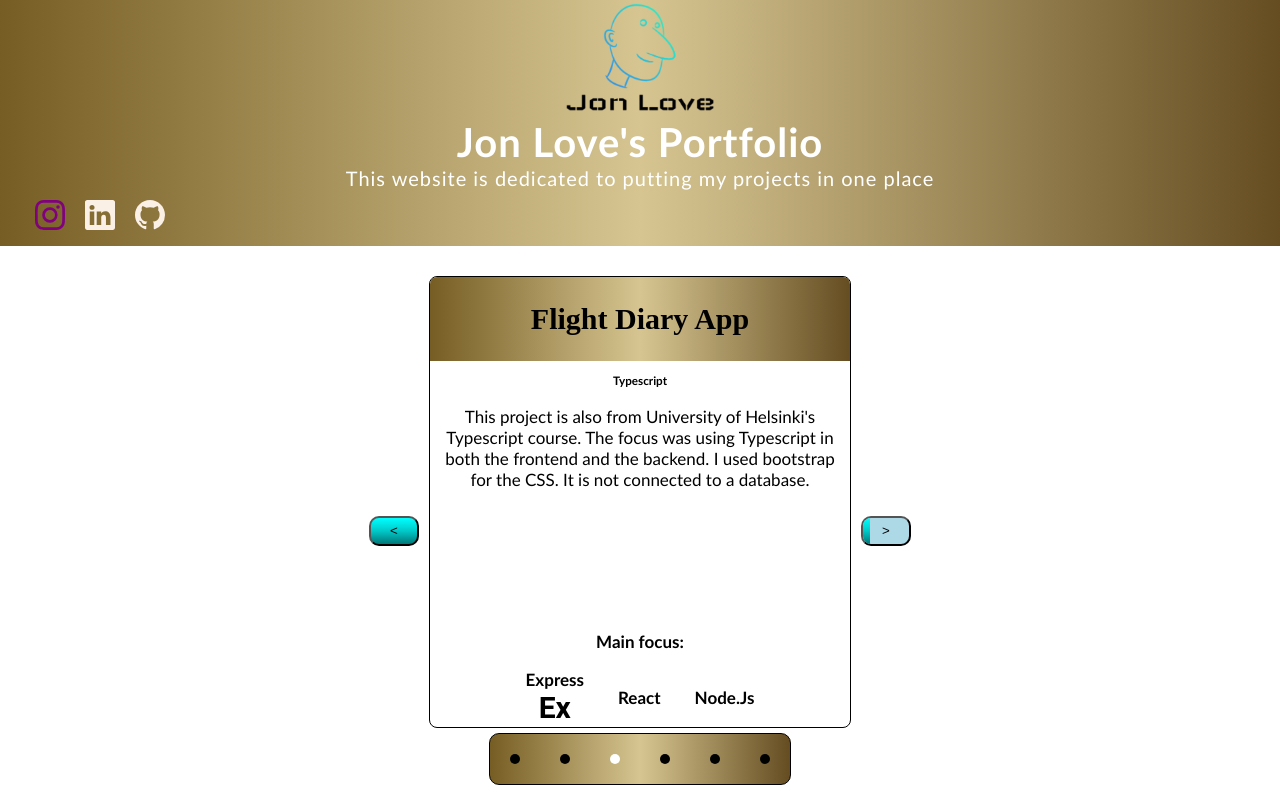
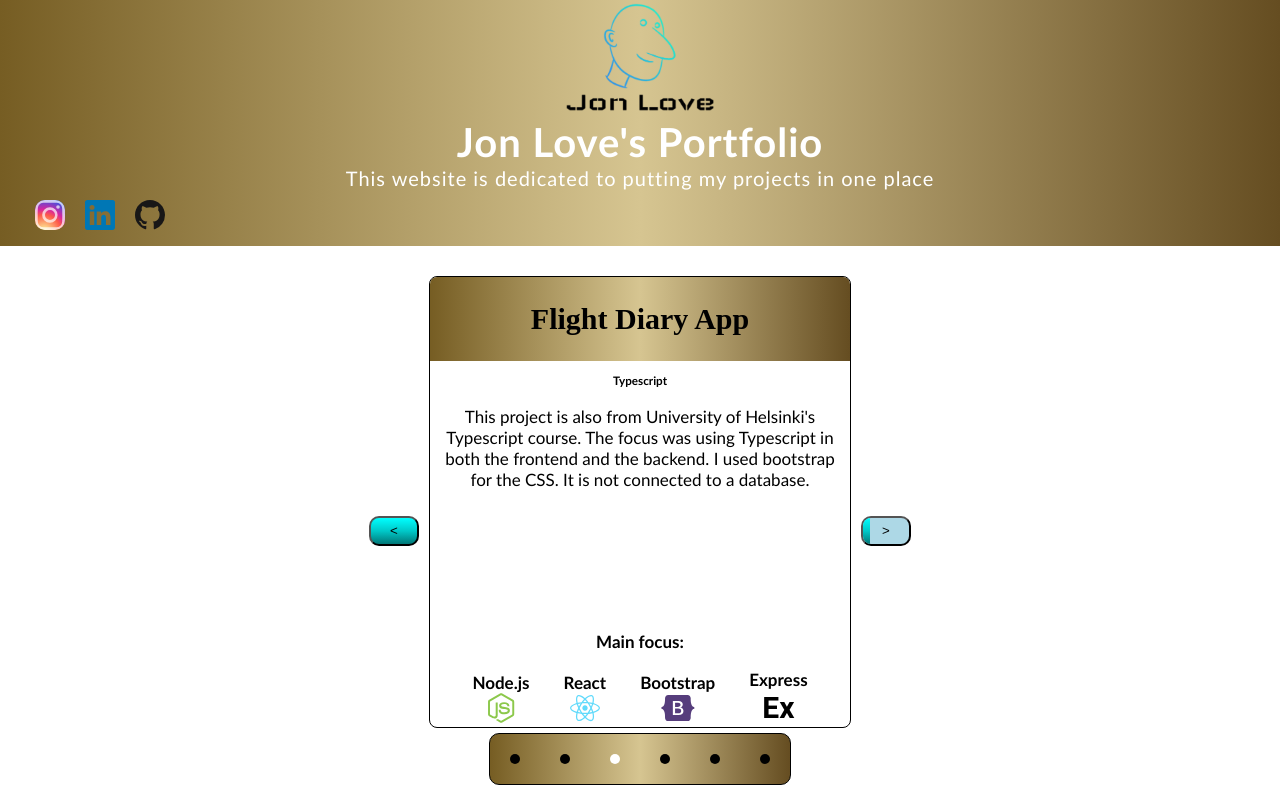
Before and after one commit to jonnny013/portfolio, a React (Vite) app: page / in a window 1280 px wide. Built offline with nearby package versions, Linux system fonts and the light colour scheme.

Commit message:
Add icon functionality and adjust data Move all booleans in data to a skill object

```diff
--- a/index.html
+++ b/index.html
@@ -2,7 +2,7 @@
 <html lang="en">
   <head>
     <meta charset="UTF-8" />
-    <link rel="icon" type="image/svg+xml" href="./public/mainLogo.ico" />
+    <link rel="icon" type="image/svg+xml" href="./mainLogo.ico" />
     <meta name="viewport" content="width=device-width, initial-scale=1.0" />
     <title>Jon Love's Portfolio</title>
   </head>
--- a/package.json
+++ b/package.json
@@ -10,6 +10,10 @@
     "preview": "vite preview"
   },
   "dependencies": {
+    "@fortawesome/fontawesome-svg-core": "^6.5.1",
+    "@fortawesome/free-brands-svg-icons": "^6.5.1",
+    "@fortawesome/free-solid-svg-icons": "^6.5.1",
+    "@fortawesome/react-fontawesome": "^0.2.0",
     "bootstrap": "^5.3.2",
     "bootstrap-icons": "^1.11.2",
     "framer-motion": "^10.16.16",
--- a/src/App.css
+++ b/src/App.css
@@ -310,6 +310,7 @@ h2 {
   }
   .buttons {
     display: none;
+    color: rgba(255, 255, 255, 0.825)
   }
 }
 
--- a/src/components/Header/SocialIcons.tsx
+++ b/src/components/Header/SocialIcons.tsx
@@ -7,13 +7,21 @@ const SocialIcons = () => {
         target='_blank'
         href='https://instagram.com/jonloveprogramming?igshid=OGQ5ZDc2ODk2ZA=='
       >
-        <Instagram color="purple" />
+        <Instagram
+          style={{
+            background:
+              'radial-gradient(circle at 30% 107%, #fdf497 0%, #fdf497 5%, #fd5949 45%, #d6249f 60%, #285AEB 90%)',
+            borderRadius: 10,
+            fontWeight: 0,
+          }}
+          color='rgba(255, 255, 255, 0.7)'
+        />
       </a>
       <a target='_blank' href='https://www.linkedin.com/in/jon-love-9b8342265/'>
-        <Linkedin />
+        <Linkedin color='#0077B5' />
       </a>
       <a target='_blank' href='https://github.com/jonnny013'>
-        <Github />
+        <Github color='#181717' />
       </a>
     </div>
   );
--- /dev/null
+++ b/src/components/Projects/Icons.tsx
@@ -0,0 +1,72 @@
+import {FontAwesomeIcon} from '@fortawesome/react-fontawesome';
+import {
+  faCss3,
+  faHtml5,
+  faNodeJs,
+  faReact,
+  faBootstrap,
+  faJs,
+} from '@fortawesome/free-brands-svg-icons';
+
+export const renderIcon = (key: string) => {
+  switch (key) {
+    case 'css':
+      return (
+        <div className='mern-icon'>
+          <p>CSS</p>
+          <FontAwesomeIcon icon={faCss3} size='3x' style={{color: '#1572B6'}} />
+        </div>
+      );
+    case 'html':
+      return (
+        <div className='mern-icon'>
+          <p>HTML</p>
+          <FontAwesomeIcon icon={faHtml5} size='3x' style={{color: '#E34F26'}} />
+        </div>
+      );
+    case 'node':
+      return (
+        <div className='mern-icon'>
+          <p>Node.js</p>
+          <FontAwesomeIcon icon={faNodeJs} size='3x' style={{color: '#8CC84B'}} />
+        </div>
+      );
+    case 'react':
+      return (
+        <div className='mern-icon'>
+          <p>React</p>
+          <FontAwesomeIcon icon={faReact} size='3x' style={{color: '#61DAFB'}} />
+        </div>
+      );
+    case 'bootstrap':
+      return (
+        <div className='mern-icon'>
+          <p>Bootstrap</p>
+          <FontAwesomeIcon icon={faBootstrap} size='3x' style={{color: '#563D7C'}} />
+        </div>
+      );
+    case 'javascript':
+      return (
+        <div className='mern-icon'>
+          <p>JavaScript</p>
+          <FontAwesomeIcon icon={faJs} size='3x' style={{color: '#F7DF1E'}} />
+        </div>
+      );
+    case 'mongoDB':
+      return (
+        <div className='mern-icon'>
+          <p>MongoDB</p>
+          <p>where is my icon??</p>
+        </div>
+      );
+    case 'express':
+      return (
+        <div className='mern-icon'>
+          <p>Express</p>
+          <p id='express-logo'>Ex</p>
+        </div>
+      );
+    default:
+      return null;
+  }
+};
--- a/src/components/Projects.tsx
+++ b/src/components/Projects/Projects.tsx
@@ -1,10 +1,21 @@
-import { Project } from '../types';
+import {Project} from '../../types';
+import { renderIcon } from './Icons';
 
-const Projects = ({project, index, projectIndex}: {project: Project, index: number, projectIndex: number}) => {
+
+const Projects = ({
+  project,
+  index,
+  projectIndex,
+}: {
+  project: Project;
+  index: number;
+  projectIndex: number;
+}) => {
+
+
   return (
     <div
       style={{
-
         objectFit: 'cover',
         display: projectIndex !== index ? 'none' : 'block',
         backgroundColor: '',
@@ -21,18 +32,9 @@ const Projects = ({project, index, projectIndex}: {project: Project, index: numb
         <div className='project-focus'>
           <p className='main-focus-paragraph'>Main focus:</p>
           <div className='icons'>
-            <div className='mern-icon'>
-              <p>Express</p>
-              <p id='express-logo'>Ex</p>
-            </div>
-            <div className='mern-icon'>
-              <p>React</p>
-              <i className='fa-brands fa-react' style={{color: '#61dbfb'}}></i>
-            </div>
-            <div className='mern-icon'>
-              <p>Node.Js</p>
-              <i className='fa-brands fa-node' style={{color: '#68a063'}}></i>
-            </div>
+            {Object.entries(project.skills).map(
+              ([skill, value]) => value && renderIcon(skill)
+            )}
           </div>
         </div>
       </div>
--- a/src/data.ts
+++ b/src/data.ts
@@ -12,7 +12,7 @@ export const projectData = [
     project: 'GraphQL',
     intro:
       "This project is from University of Helsinki's fullstack open course. I made it using the MERN stack and used GraphQL for data storage. I usedbootstrap for the CSS. This project includes the use of websockets.",
-    css: false,
+    skills: {css: false,
     html: false,
     node: true,
     react: true,
@@ -21,7 +21,7 @@ export const projectData = [
     mongoDB: true,
     express: true,
     javascript: false,
-    typescript: false,
+    typescript: false,},
     website: 'https://jonlovesbookapp.fly.dev/',
     sourceCode: 'https://github.com/jonnny013/fullstack_part7',
   },
@@ -30,7 +30,7 @@ export const projectData = [
     project: 'Typescript',
     intro:
       "This project is from University of Helsinki's Typescript course. The focus was using Typescript in both the frontend and the backend. I used materialUI for the CSS.",
-    css: false,
+    skills: {css: false,
     html: false,
     node: true,
     react: true,
@@ -39,7 +39,7 @@ export const projectData = [
     mongoDB: true,
     express: true,
     javascript: false,
-    typescript: true,
+    typescript: true},
     website: 'https://dr-loves-patientor.fly.dev',
     sourceCode: 'https://github.com/jonnny013/fullstackopen_part9',
   },
@@ -48,7 +48,7 @@ export const projectData = [
     project: 'Typescript',
     intro:
       "This project is also from University of Helsinki's Typescript course. The focus was using Typescript in both the frontend and the backend. I used bootstrap for the CSS. It is not connected to a database.",
-    css: false,
+    skills: {css: false,
     html: false,
     node: true,
     react: true,
@@ -57,7 +57,7 @@ export const projectData = [
     mongoDB: false,
     express: true,
     javascript: false,
-    typescript: true,
+    typescript: true},
     website: 'https://ilaris-flight-diaries.fly.dev',
     sourceCode: 'https://github.com/jonnny013/fullstackopen_part9',
   },
@@ -66,7 +66,7 @@ export const projectData = [
     project: 'Full Stack',
     intro:
       "This project is from University of Helsinki's fullstack open course. I made it using the MERN stack. This was an independent project that allowed me to get extremely familair with each aspect of fullstack website development including frontend testing, backend testing, end to end testing and continued practice in both the frontend and the backend. I am currently working on making it isomorphic.",
-    css: false,
+    skills: {css: false,
     html: false,
     node: true,
     react: true,
@@ -75,7 +75,7 @@ export const projectData = [
     mongoDB: true,
     express: true,
     javascript: false,
-    typescript: false,
+    typescript: false},
     website: 'https://jonnny013bloglist.fly.dev',
     sourceCode: 'https://github.com/jonnny013/fullstackopen_part9',
   },
@@ -84,7 +84,7 @@ export const projectData = [
     project: 'Vanilla Javascript',
     intro:
       "A project is from TheOdinProject. I focused on basic Javascript. Although the javascript isn't complex, it was my first time connecting Javascript to HTML which started as a challenge but got easy quickly. I also used Bootstrap for extra practice.",
-    css: true,
+    skills: {css: true,
     html: true,
     node: false,
     react: false,
@@ -93,7 +93,7 @@ export const projectData = [
     mongoDB: false,
     express: false,
     javascript: true,
-    typescript: false,
+    typescript: false},
     website: 'unknown location',
     sourceCode: 'https://github.com/jonnny013/',
   },
@@ -102,7 +102,7 @@ export const projectData = [
     project: 'React practice',
     intro:
       "I made a project that fits the holiday of the mid autumn festival. I implemented new practices such as translation files and Routes within react. I got a better understanding for useEffect and why it is important as well.",
-    css: true,
+    skills: {css: true,
     html: false,
     node: false,
     react: true,
@@ -111,7 +111,7 @@ export const projectData = [
     mongoDB: false,
     express: false,
     javascript: false,
-    typescript: false,
+    typescript: false},
     website: 'unknown location',
     sourceCode: 'https://github.com/jonnny013/',
   },
--- a/src/types.ts
+++ b/src/types.ts
@@ -2,7 +2,7 @@ export interface Project {
   title: string;
   project: string;
   intro: string;
-  css: boolean;
+  skills: {css: boolean;
   html: boolean;
   node: boolean;
   react: boolean;
@@ -11,7 +11,7 @@ export interface Project {
   mongoDB: boolean;
   express: boolean;
   javascript: boolean;
-  typescript: boolean;
+  typescript: boolean;};
   website: string;
   sourceCode: string;
 }
```
Also changed, not shown: src/App.tsx (+3 -5 lines), src/components/Projects/Carousel.tsx (renamed from src/components/Carousel.tsx, +8 -3 lines), 1 other file (tests, documents, lock files or other folders).
